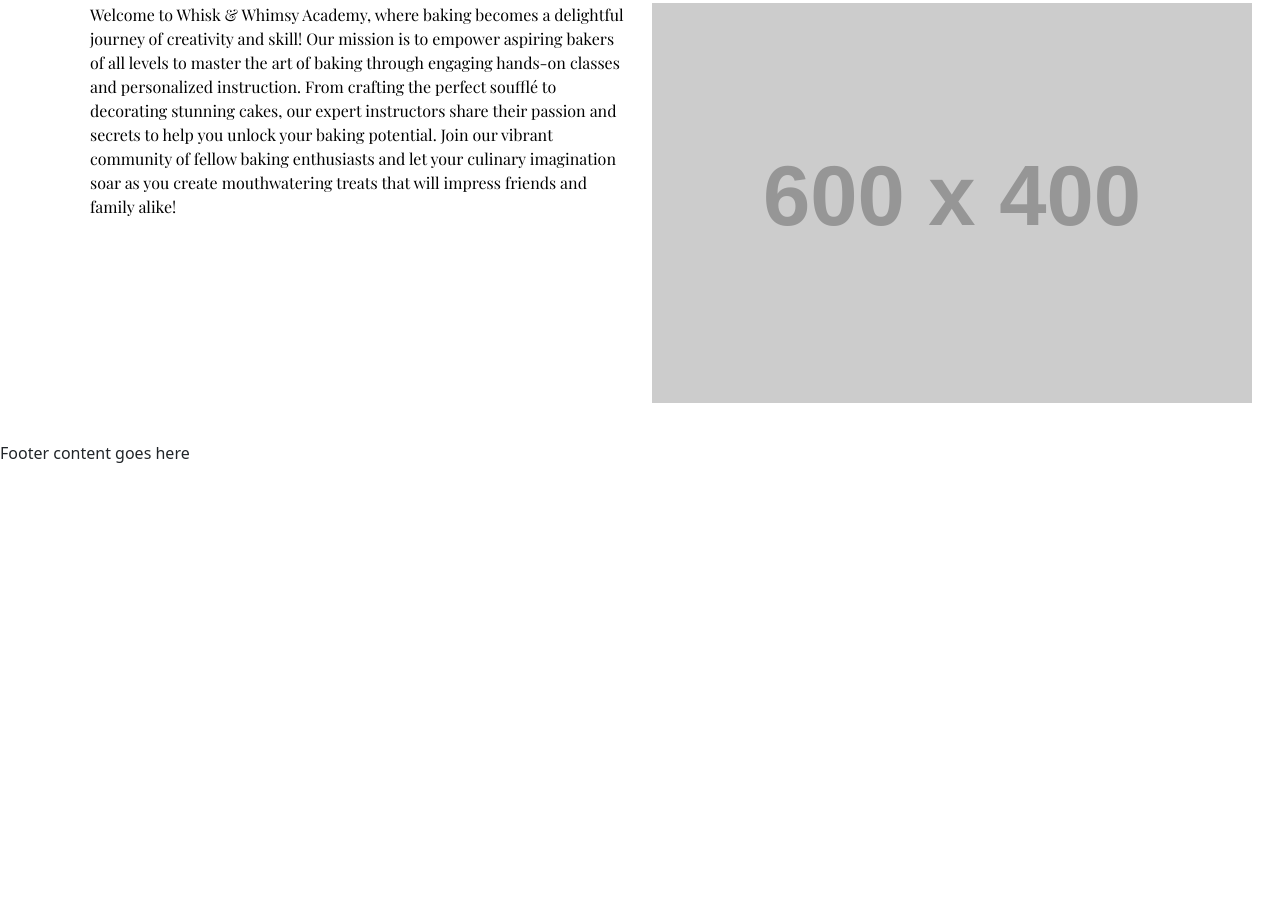
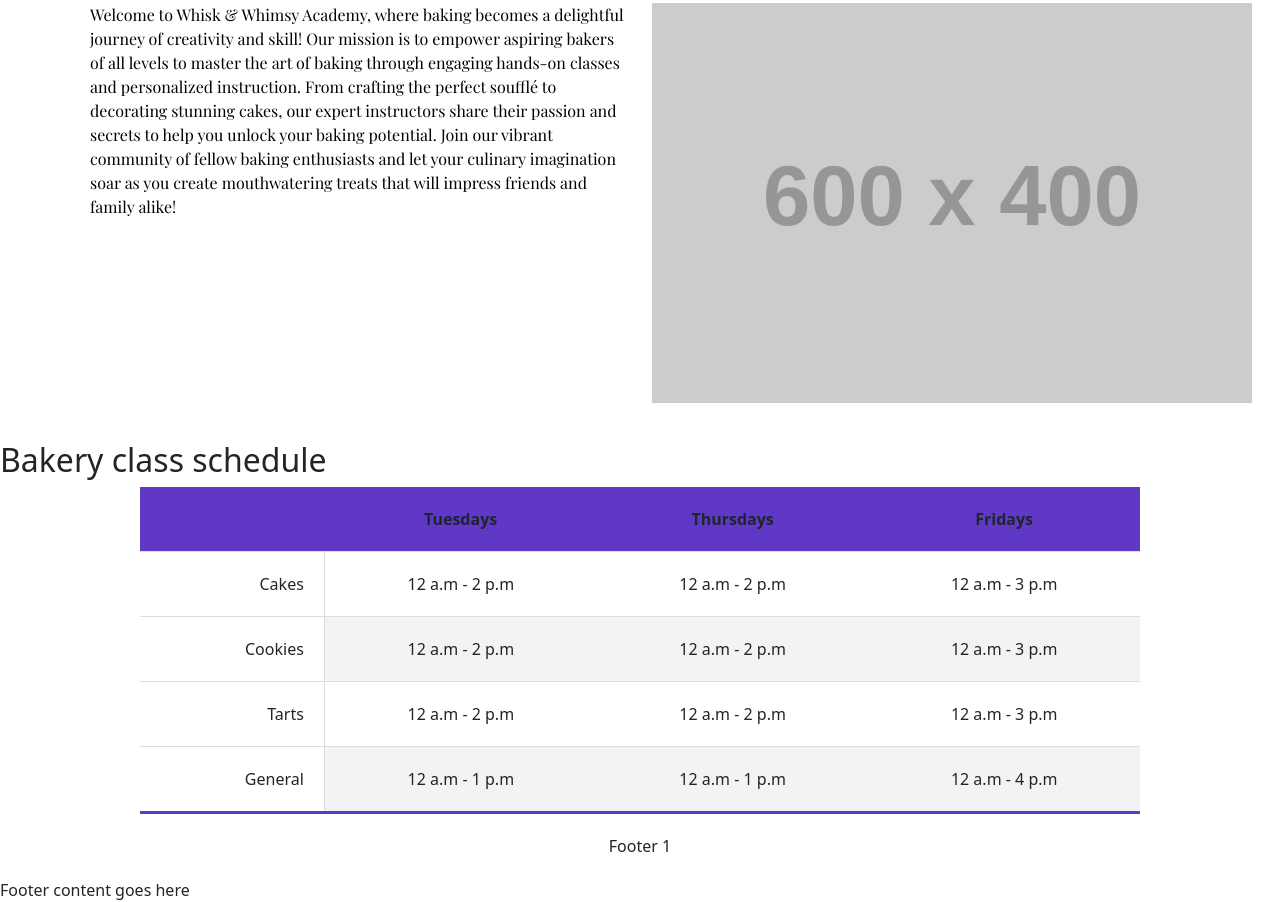
Before and after one commit to Dingopop/fall-2024, a plain HTML site: page index.html in a window 1280 px wide. Shown: the part 977-1879 px from the top of the page. Before the commit the page ends 1442 px from the top, so only its background shows below. Drawn offline with nearby package versions, Linux system fonts and the light colour scheme; placeholder pictures from the web are drawn by us; a web font is replaced by a local one.

Commit message:
added table

```diff
--- a/css/styles.css
+++ b/css/styles.css
@@ -31,3 +31,38 @@
     margin-left: auto;
     margin-right: auto;
 }
+
+/* Table */
+.content-table {
+    border-collapse: collapse;
+    width: 100%;
+    max-width: 1000px;
+    margin: auto;
+    text-align: center;
+  }
+  .content-table th, .content-table td {
+    padding: 20px;
+  }
+  .content-table thead tr {
+    border-bottom: 1px solid #dddddd;
+    background-color: var(--dominantColor) !important;
+  }
+  .content-table tbody tr {
+    border-bottom: 1px solid #dddddd;
+    background-color: #ffffff;
+  }
+  .content-table tbody tr:nth-of-type(even) {
+    background-color: #f3f3f3;
+  }
+  .content-table tbody tr:nth-of-type(odd) {
+    background-color: #ffffff;
+  }
+  .content-table tbody tr:last-of-type {
+    border-bottom: 3px solid var(--dominantColor) !important;
+
+  }
+  .content-table tbody tr td:first-of-type {
+    background-color: #ffffff;
+    text-align: right;
+    border-right: 1px solid #dddddd;
+  }
--- a/index.html
+++ b/index.html
@@ -4,7 +4,7 @@
     <meta charset="UTF-8" />
     <meta http-equiv="X-UA-Compatible" content="IE=edge" />
     <meta name="viewport" content="width=device-width, initial-scale=1.0" />
-    <title>My Codepen Website</title>
+    <title>Baking Desserts</title>
 
     <!-- Bootstrap CSS CDN-->
     <link href="https://cdn.jsdelivr.net/npm/bootstrap@5.3.3/dist/css/bootstrap.min.css" rel="stylesheet" integrity="sha384-QWTKZyjpPEjISv5WaRU9OFeRpok6YctnYmDr5pNlyT2bRjXh0JMhjY6hW+ALEwIH" crossorigin="anonymous" />
@@ -130,6 +130,62 @@
         </div>
       </div>
       <!-- End First Paragraph -->
+      <!-- Begin Table -->
+      <div class="containter">
+        <div class="row">
+          <div class="col-12">
+            <h2>Bakery class schedule</h2>
+
+            <table class="content-table">
+              <thead>
+                <tr>
+                  <th>&nbsp;</th>
+                  <th>Tuesdays</th>
+                  <th>Thursdays</th>
+                  <th>Fridays</th>
+                </tr>
+              </thead>
+
+              <tbody>
+                <tr>
+                  <td>Cakes</td>
+                  <td>12 a.m - 2 p.m</td>
+                  <td>12 a.m - 2 p.m</td>
+                  <td>12 a.m - 3 p.m</td>
+                </tr>
+
+                <tr>
+                  <td>Cookies</td>
+                  <td>12 a.m - 2 p.m</td>
+                  <td>12 a.m - 2 p.m</td>
+                  <td>12 a.m - 3 p.m</td>
+                </tr>
+
+                <tr>
+                  <td>Tarts</td>
+                  <td>12 a.m - 2 p.m</td>
+                  <td>12 a.m - 2 p.m</td>
+                  <td>12 a.m - 3 p.m</td>
+                </tr>
+
+                <tr>
+                  <td>General</td>
+                  <td>12 a.m - 1 p.m</td>
+                  <td>12 a.m - 1 p.m</td>
+                  <td>12 a.m - 4 p.m</td>
+                </tr>
+              </tbody>
+
+              <tfoot class="text-center">
+                <tr>
+                  <td colspan="4">Footer 1</td>
+                </tr>
+              </tfoot>
+            </table>
+          </div>
+        </div>
+      </div>
+      <!-- End Table -->
     </main>
 
     <footer>Footer content goes here</footer>
```
